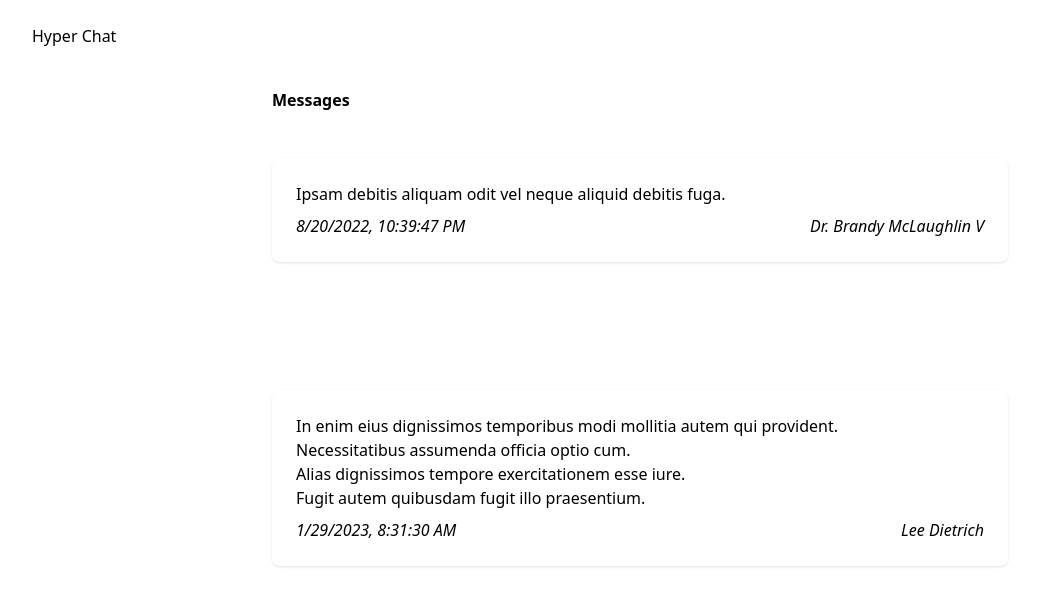
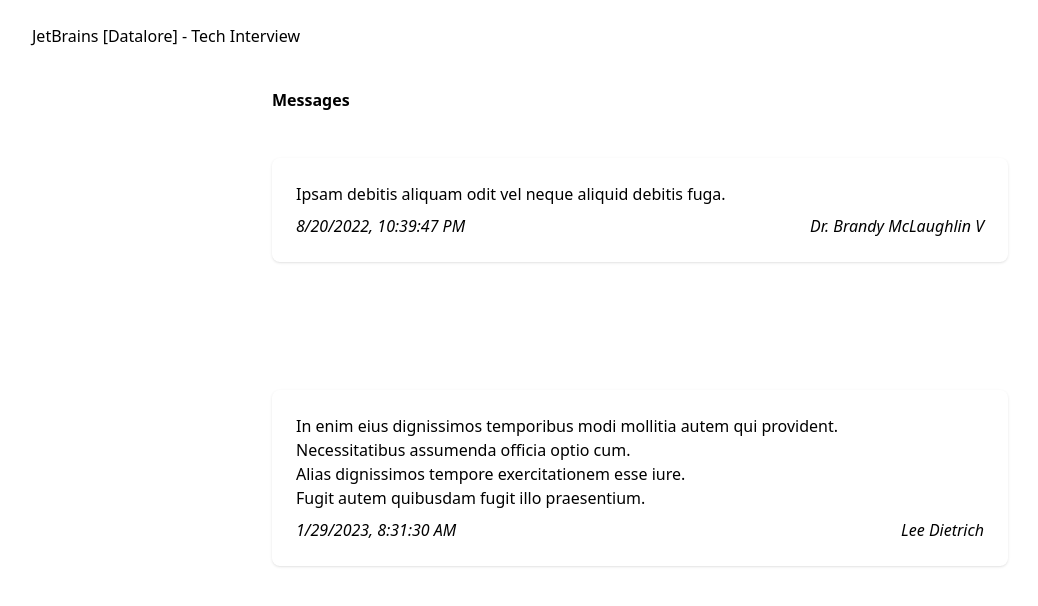
Before and after one commit to ilin-andrey/hyper-chat, a Next.js app: page / in a window 1280 px wide. Shown: the top 606 px of the page, without its empty margins (0-1038 px from the left). Built offline with nearby package versions, Linux system fonts and the light colour scheme.

Commit message:
chore: renamed titles to correct

```diff
--- a/src/pages/_app.tsx
+++ b/src/pages/_app.tsx
@@ -9,7 +9,10 @@ export default function App({ Component, pageProps }: AppProps) {
   return (
     <>
       <Head>
-        <meta name="description" content="Hyper chat" />
+        <meta
+          name="description"
+          content="JetBrains [Datalore] - Tech Interview"
+        />
         <meta name="viewport" content="width=device-width, initial-scale=1" />
         <link rel="manifest" href="/site.webmanifest" />
         <link
@@ -25,7 +28,7 @@ export default function App({ Component, pageProps }: AppProps) {
           sizes="16x16"
         />
         <link rel="icon" href="/favicon.ico" />
-        <title>Hyper chat</title>
+        <title>JetBrains [Datalore] - Tech Interview</title>
       </Head>
 
       <Layout>
--- a/src/pages/index.tsx
+++ b/src/pages/index.tsx
@@ -5,7 +5,7 @@ export default function Index() {
   return (
     <>
       <Header>
-        <span>Hyper Chat</span>
+        <span>JetBrains [Datalore] - Tech Interview</span>
       </Header>
       <Chat />
     </>
```
